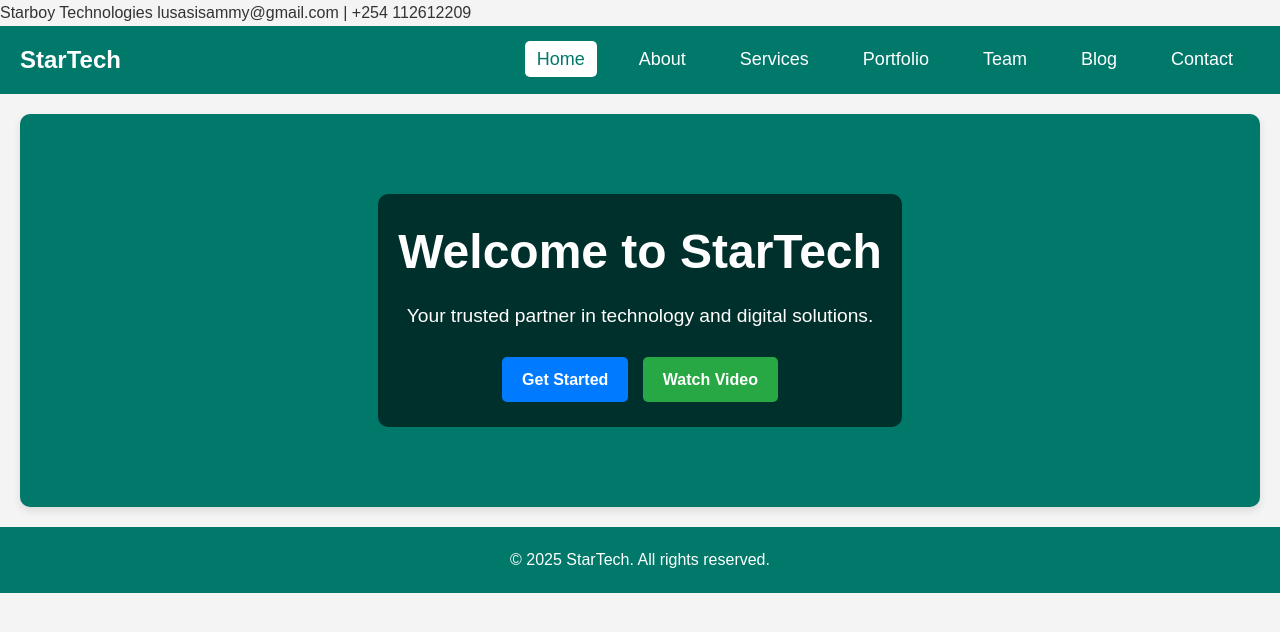
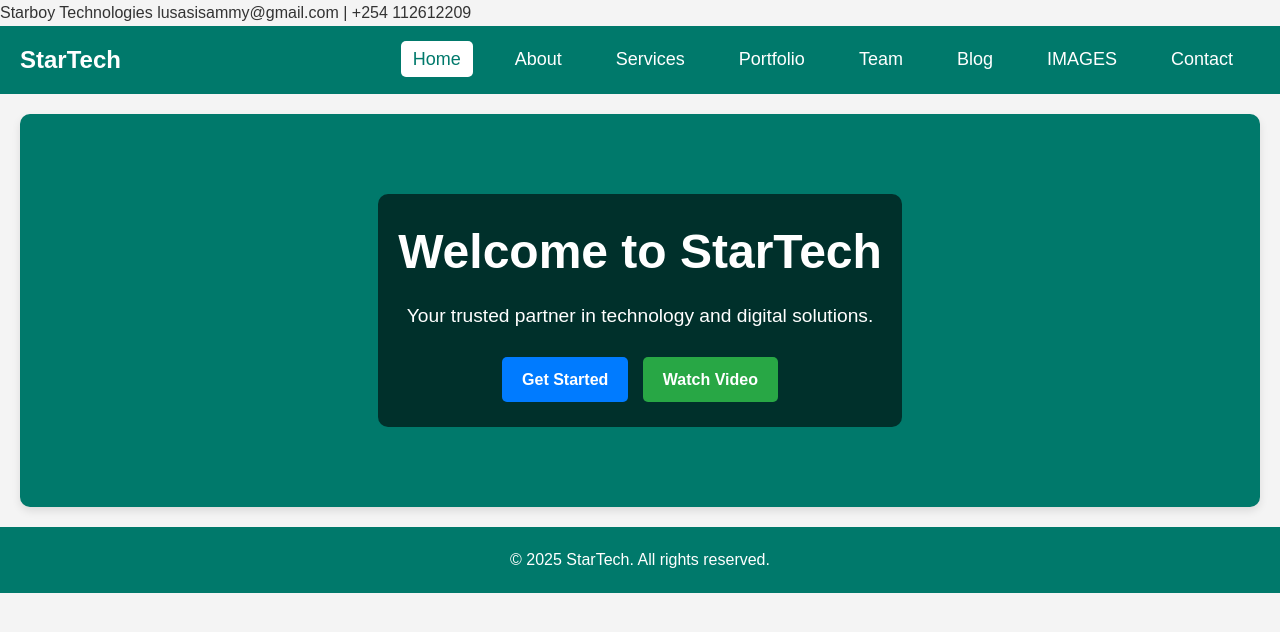
Before and after one commit to StarTech-s/portifolio, a plain HTML site: page index.html in a window 1280 px wide. Drawn offline with Linux system fonts and the light colour scheme.

Commit message:
added an image page

```diff
--- a/index.html
+++ b/index.html
@@ -26,6 +26,7 @@
         <li><a href="portfolio.html">Portfolio</a></li>
         <li><a href="team.html">Team</a></li>
         <li><a href="blog.html">Blog</a></li>
+        <li><a href="#">IMAGES</a></li>
         <li><a href="contact.html">Contact</a></li>
     </ul>
 </nav>
```
